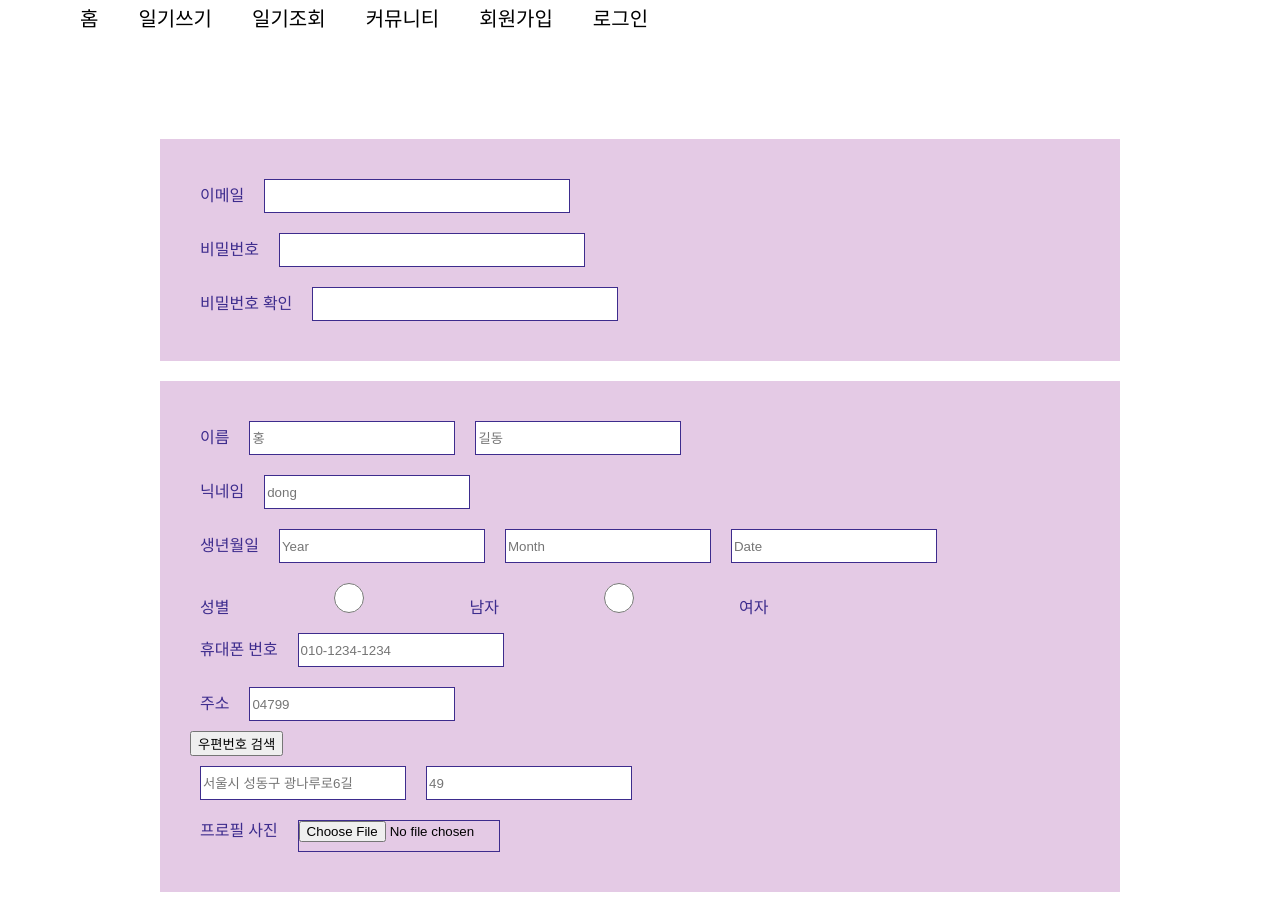
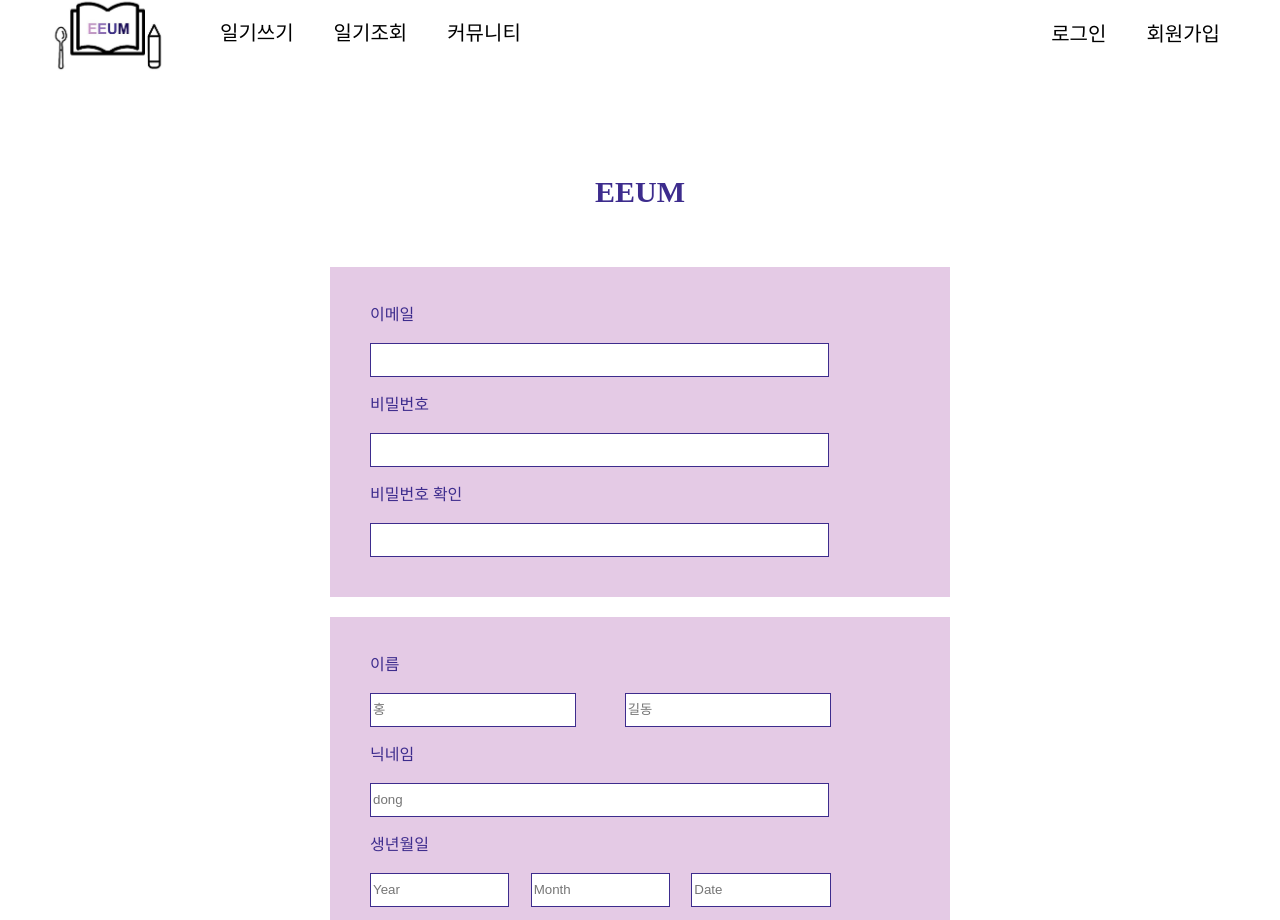
Before and after one commit to dalkey23/elice_ai_project, a React (Create React App) app in the folder aifront/: page /UserJoin in a window 1280 px wide. Shown: the part 51-971 px from the top of the page. Built offline with nearby package versions, Linux system fonts and the light colour scheme.

Commit message:
fix: 회원가입, 로그인 css 수정

```diff
--- a/aifront/src/Component/Api/User.ts
+++ b/aifront/src/Component/Api/User.ts
@@ -74,7 +74,7 @@ export const editUserdata = async ({
     };
 
     if (id == undefined || body == undefined) {
-        throw new Error("id or userdata undefined");
+        throw new Error("id or userdata is undefined");
     }
     const res = await axios.put<UserDetail>(
         `http://localhost:3500/api/users/${id}`,
--- a/aifront/src/Component/Header/Header.tsx
+++ b/aifront/src/Component/Header/Header.tsx
@@ -15,30 +15,24 @@ const Header: React.FC = () => {
 
     return (
         <SC.Header>
-            <NavLink to="/">홈</NavLink>
+            <NavLink to="/">
+                <img src="img/eeumLogo.jpg" alt="logo" />
+            </NavLink>
             <NavLink to="/JournalPost">일기쓰기</NavLink>
             <NavLink to="/JournalCheck">일기조회</NavLink>
             <NavLink to="/CommunityList">커뮤니티</NavLink>
 
             {isLogined ? (
-                <>
+                <div className="LogoutDiv">
                     <NavLink to="/Mypage">마이페이지</NavLink>
                     <button onClick={logoutHandler}>로그아웃</button>
-                </>
+                </div>
             ) : (
-                <>
+                <div>
+                    <NavLink to="/Login">로그인</NavLink>
                     <NavLink to="/UserJoin">회원가입</NavLink>
-                    <NavLink to="/Login">로그인</NavLink>
-                </>
+                </div>
             )}
-
-
-                    {/* <NavLink to="/Mypage">마이페이지</NavLink>
-                    <button onClick={logoutHandler}>로그아웃</button>
-
-                    <NavLink to="/UserJoin">회원가입</NavLink>
-                    <NavLink to="/Login">로그인</NavLink> */}
-
         </SC.Header>
     );
 };
--- a/aifront/src/Component/Header/HeaderSC.tsx
+++ b/aifront/src/Component/Header/HeaderSC.tsx
@@ -1,15 +1,39 @@
 import styled from "styled-components";
 
 export const Header = styled.header`
-    padding : 3em;
-    font-size : 20px;
-    background-Color : #FFFFFF;
-    color : white;
-    border-radius : 8px;
+    padding: 1em;
+    font-size: 20px;
+    background-color: #ffffff;
+    color: white;
+    border-radius: 8px;
+    display: flex;
+    flex-direction: row;
+    align-items: center;
 
     & a {
-        padding : 1em;
-        text-Decoration : none;
-        color : black;
+        padding: 1em;
+        text-decoration: none;
+        color: black;
+        vertical-align: middle;
     }
-`
+
+    & img {
+        padding: 0;
+        width: 7em;
+        margin: 0;
+    }
+    & div {
+        position: absolute;
+        right: 2em;
+    }
+
+    & button {
+        border : none;
+        background-color: #ffffff;
+        font-size: 20px;
+    }
+    .LogoutDiv {
+        display: flex;
+        align-items: center;
+    }
+`;
--- a/aifront/src/Page/User/JoinUser.tsx
+++ b/aifront/src/Page/User/JoinUser.tsx
@@ -68,10 +68,11 @@ const JoinUser: React.FC = () => {
 
     return (
         <SC.JoinContainer>
+            <SC.InfoTitle>EEUM</SC.InfoTitle>
             <SC.JoinDiv1>
                 <SC.JoinItem>
                     <label>이메일</label>
-                    <input
+                    <SC.DefaultInput
                         type="text"
                         name="email"
                         onChange={changeHandlerString}
@@ -79,7 +80,7 @@ const JoinUser: React.FC = () => {
                 </SC.JoinItem>
                 <SC.JoinItem>
                     <label>비밀번호</label>
-                    <input
+                    <SC.DefaultInput
                         type="password"
                         name="password"
                         onChange={changeHandlerString}
@@ -87,7 +88,7 @@ const JoinUser: React.FC = () => {
                 </SC.JoinItem>
                 <SC.JoinItem>
                     <label>비밀번호 확인</label>
-                    <input
+                    <SC.DefaultInput
                         type="password"
                         name="confirmPW"
                         onChange={checkedConfirmPW}
@@ -97,13 +98,13 @@ const JoinUser: React.FC = () => {
             <SC.JoinDiv2>
                 <SC.JoinItem>
                     <label>이름</label>
-                    <input
+                    <SC.NameInput
                         type="text"
                         name="lastName"
                         placeholder="홍"
                         onChange={changeHandlerString}
                     />
-                    <input
+                    <SC.NameInput
                         type="text"
                         name="firstName"
                         placeholder="길동"
@@ -112,7 +113,7 @@ const JoinUser: React.FC = () => {
                 </SC.JoinItem>
                 <SC.JoinItem>
                     <label>닉네임</label>
-                    <input
+                    <SC.DefaultInput
                         type="text"
                         name="nickname"
                         placeholder="dong"
@@ -122,45 +123,53 @@ const JoinUser: React.FC = () => {
 
                 <SC.JoinItem>
                     <label>생년월일</label>
-                    <input
+                    <div>
+                        <SC.BirthInput
                             type="text"
                             name="birthYear"
                             placeholder="Year"
                             onChange={changeHandlerNumber}
                         />
-                    <input
+                        <SC.BirthInput
                             type="text"
                             name="birthMonth"
                             placeholder="Month"
                             onChange={changeHandlerNumber}
                         />
-                    <input
+                        <SC.BirthInput
                             type="text"
                             name="birthDate"
                             placeholder="Date"
                             onChange={changeHandlerNumber}
                         />
+                    </div>
                 </SC.JoinItem>
                 <SC.JoinItem>
                     <label>성별</label>
+                    <div className="First">
+                        <div className="Second">
                             <input
                                 type="radio"
                                 name="gender"
                                 value="MALE"
                                 onChange={changeHandlerString}
                             />
-                    <label>남자</label>
+                            <p>남자</p>
+                        </div>
+                        <div className="Second">
                             <input
                                 type="radio"
                                 name="gender"
                                 value="FEMALE"
                                 onChange={changeHandlerString}
                             />
-                    <label>여자</label>
+                            <p>여자</p>
+                        </div>
+                    </div>
                 </SC.JoinItem>
                 <SC.JoinItem>
                     <label>휴대폰 번호</label>
-                    <input
+                    <SC.DefaultInput
                         type="text"
                         name="phoneNumber"
                         placeholder="010-1234-1234"
@@ -169,13 +178,13 @@ const JoinUser: React.FC = () => {
                 </SC.JoinItem>
                 <SC.JoinItem>
                     <label>주소</label>
-                    <input
+                    <div className="Second">
+                        <SC.AddressInput
                             type="text"
                             name="zipCode"
                             placeholder="04799"
                             onChange={changeHandlerNumber}
                         />
-                    <div>
                         <button onClick={onClickToggleModal}>
                             우편번호 검색
                         </button>
@@ -184,22 +193,24 @@ const JoinUser: React.FC = () => {
                                 onClickToggleModal={onClickToggleModal}></Modal>
                         )}
                     </div>
-                    <input
+                    <div className="Second">
+                        <SC.AddressInput
                             type="text"
                             name="mainAddress"
                             placeholder="서울시 성동구 광나루로6길"
                             onChange={changeHandlerString}
                         />
-                    <input
+                        <SC.AddressInput
                             type="text"
                             name="detailAddress"
                             placeholder="49"
                             onChange={changeHandlerString}
                         />
+                    </div>
                 </SC.JoinItem>
                 <SC.JoinItem>
                     <label>프로필 사진</label>
-                    <input
+                    <SC.ProfileInput
                         type="file"
                         name="profilePhotoUrl"
                         onChange={changeHandlerString}
--- a/aifront/src/Page/User/JoinUserSC.tsx
+++ b/aifront/src/Page/User/JoinUserSC.tsx
@@ -5,52 +5,93 @@ export const JoinContainer = styled.div`
 `;
 
 export const InfoTitle = styled.div`
-    text-align : center;
+    margin : 2em;
+    text-align: center;
     color: #3d2c8d;
-    font-weight : bold;
-    font-size : 30px;
-
-`
+    font-weight: bold;
+    font-size: 30px;
+`;
 
 export const JoinDiv1 = styled.div`
-    width: 900px;
+    display: flex;
+    flex-direction: column;
+    width: 35em;
     background: rgba(201, 150, 204, 0.5);
     margin: 20px auto;
     padding: 30px;
-    & label {
-        margin: 10px;
-        color: #3d2c8d;
-    }
-    & input {
-        margin: 10px;
-        border: solid 1px #3d2c8d;
-        width: 300px;
-        height: 30px;
-    }
 `;
 
 export const JoinDiv2 = styled.div`
-    width: 900px;
+    display: flex;
+    flex-direction: column;
+    width: 35em;
     background: rgba(201, 150, 204, 0.5);
     margin: 20px auto;
     padding: 30px;
-    & label {
-        margin: 10px;
-        color: #3d2c8d;
-    }
-    & input {
-        margin: 10px;
-        border: solid 1px #3d2c8d;
-        width: 200px;
-        height: 30px;
-    }
 `;
 
 export const JoinItem = styled.div`
     display: block;
+    flex-direction: row;
+    width: 32em;
     & label {
+        display: block;
         margin: 10px;
+        color: #3d2c8d;
     }
+    .First {
+        display: flex;
+        flex-direction: row;
+    }
+    .Second {
+        display: flex;
+        flex-direction: row;
+        margin-left: 0.5em;
+    }
+    & p {
+        margin: 0.5em;
+        color: #3d2c8d;
+    }
+
+    & button {
+        border: none;
+        height: 30px;
+        margin-top: 10px;
+    }
+`;
+
+export const DefaultInput = styled.input`
+    margin: 10px;
+    border: solid 1px #3d2c8d;
+    width: 34em;
+    height: 30px;
+`;
+
+export const NameInput = styled.input`
+    margin: 10px 2.9em 10px 10px;
+    border: solid 1px #3d2c8d;
+    width: 15em;
+    height: 30px;
+`;
+
+export const BirthInput = styled.input`
+    width: 10em;
+    margin: 10px 0.85em 10px 10px;
+    border: solid 1px #3d2c8d;
+    height: 30px;
+`;
+
+export const AddressInput = styled.input`
+    margin: 10px 2.9em 10px 10px;
+    border: solid 1px #3d2c8d;
+    width: 15em;
+    height: 30px;
+`;
+
+export const ProfileInput = styled.input`
+    margin: 10px;
+    width: 34em;
+    height: 30px;
 `;
 
 export const ButtonDiv = styled.div`
@@ -60,24 +101,22 @@ export const ButtonDiv = styled.div`
 `;
 
 export const ConfirmButton = styled.button`
-    width: 96px;
-    height: 33px;
-
-    background: #3d2c8d;
-    border-radius: 10px;
-
-    text-align: center;
-    color: #ffffff;
-
-    margin: 10px;
+    margin : 2em;
+    padding : 1em;
+    width : 15%;
+    color : white;
+    background-color : #916BBF;
+    border : 1px solid white;
+    border-Radius : 10px;
+    : hover {
+        background-color : #C996CC;
 `;
 
 export const CancelButton = styled.button`
-    width: 96px;
-    height: 33px;
-
+    margin : 2em;
+    padding : 1em;
+    width : 15%;
     background: #ffffff;
     border: 1px solid #3d2c8d;
-    border-radius: 10px;
-    margin: 10px;
+    border-Radius : 10px;
 `;
--- a/aifront/src/Page/User/Login.tsx
+++ b/aifront/src/Page/User/Login.tsx
@@ -62,12 +62,12 @@ const Login = () => {
                     </SC.ConfirmButton>
                 </SC.ButtonDiv>
                 <SC.AddedDiv>
-                    <button
+                    {/* <button
                         onClick={() => {
                             navigate("/");
                         }}>
                         아이디/비밀번호 찾기
-                    </button>
+                    </button> */}
                     <button
                         onClick={() => {
                             navigate("/UserJoin");
--- a/aifront/src/Page/User/LoginSC.tsx
+++ b/aifront/src/Page/User/LoginSC.tsx
@@ -1,62 +1,60 @@
 import styled from "styled-components";
 
 export const LoginContainer = styled.div`
-    margin : 50px;
-    display : flex;
-    flex-direction : column;
-`
-
+    margin: 50px;
+    display: flex;
+    flex-direction: column;
+`;
 
 export const InfoDiv = styled.div`
-    margin : 20px auto;
-    padding : 10px;
-`
+    margin: 20px auto;
+    padding: 10px;
+`;
 
 export const AddedDiv = styled.div`
-    margin : 20px auto;
-    padding : 10px;
+    margin: 20px auto;
+    padding: 10px;
 
     & button {
-        margin : 20px;
-        color : #C996CC;
-        font-weight : bold;
-        background : none;
-        border : none;
-
+        margin: 20px;
+        color: #c996cc;
+        font-weight: bold;
+        background: none;
+        border: none;
     }
-
-`
+`;
 
 export const LoginItem = styled.div`
-    display : block;
+    display: block;
 
     & input {
         margin: 10px;
         border: solid 1px #3d2c8d;
+        border-radius : 10px;
         width: 400px;
         height: 50px;
     }
     & input::placeholder {
-        font-weight : bold;
-        color : gray;
-        text-align : center;
+        font-weight: bold;
+        color: gray;
+        text-align: center;
     }
-`
+`;
 
 export const ButtonDiv = styled.div`
-    padding : auto;
+    padding: auto;
     display: flex;
     justify-content: center;
-
-
-`
+`;
 
 export const ConfirmButton = styled.button`
-    width: 200px;
-    height: 40px;
-    background: #3D2C8D;
-    text-align: center;
-    color: #FFFFFF;
-    margin : 10px;
-
-`
+    margin : 2em;
+    padding : 1em;
+    width : 15%;
+    color : white;
+    background-color : #916BBF;
+    border : 1px solid white;
+    border-Radius : 10px;
+    : hover {
+        background-color : #C996CC;
+`;
```
Also changed, not shown: aifront/src/Page/User/Myinfo.tsx (+60 -30 lines), aifront/public/Img/eeumLogo.jpg (added). Lines whose indentation alone changed are shown as unchanged.
